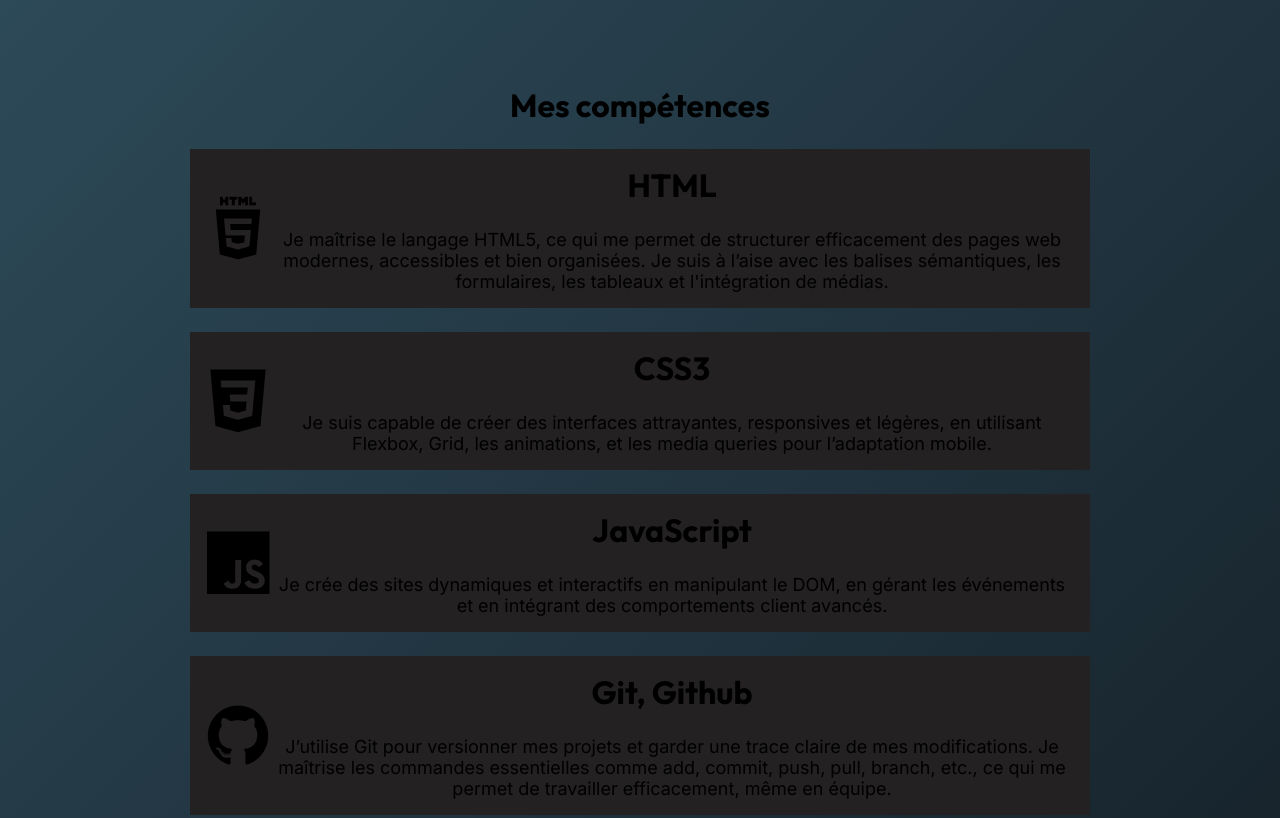
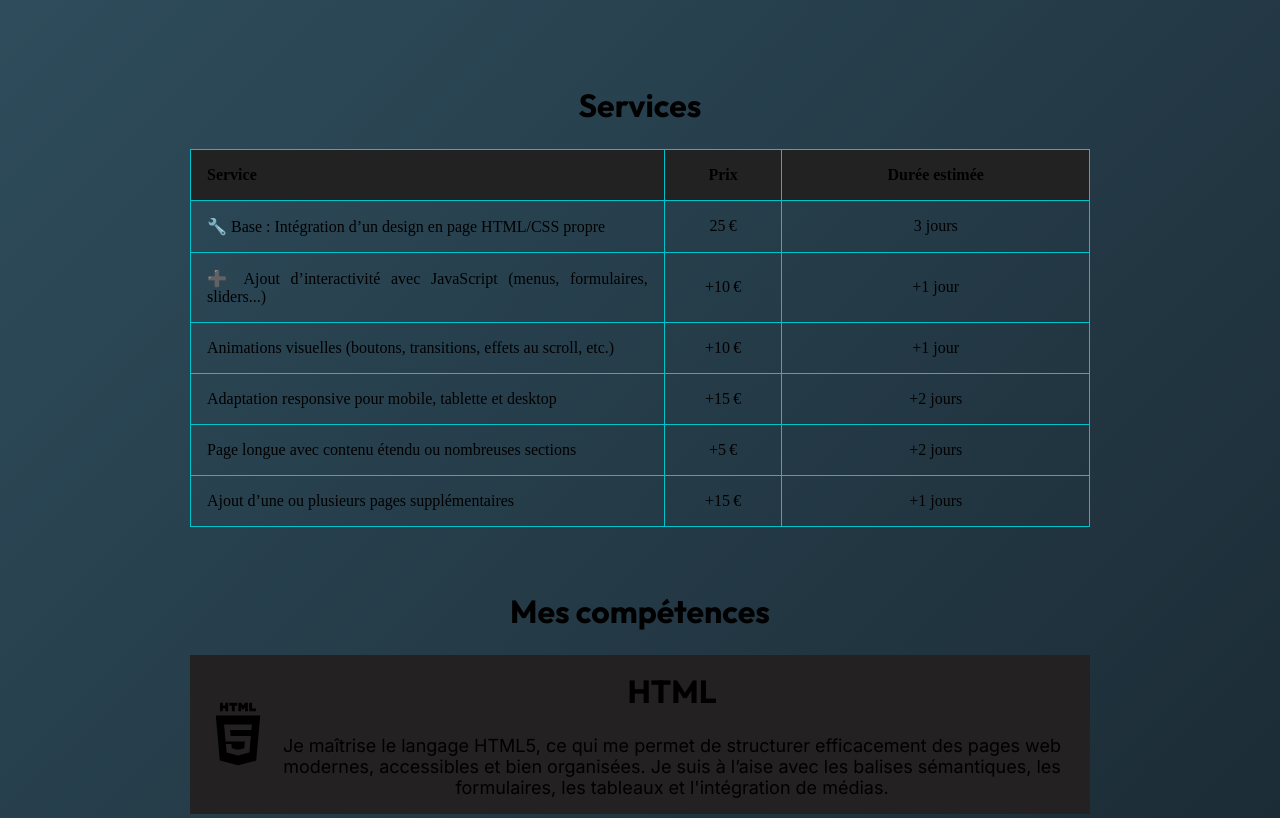
Before and after one commit to Yan-Carrel/dev-portfolio, a plain HTML site: page index.html in a window 1280 px wide. Shown: the part 1268-2086 px from the top of the page. Drawn offline with nearby package versions, Linux system fonts and the light colour scheme.

Commit message:
added table section

```diff
--- a/index.html
+++ b/index.html
@@ -27,6 +27,7 @@
         <ul id="nav-link">
             <li><a href="#hero">Accueil</a></li>
             <li><a href="#a-propos">A propos</a></li>
+            <li><a href="#services">Services</a></li>
             <li><a href="#competences">Mes competences</a></li>
         </ul>
         <button class="hamberger-menu"><img src="images/hamberg_menu_white.png" alt="mode sombre"></button>
@@ -77,6 +78,47 @@
                     <div><button>Mon compte ComeUp</button></div>
                 </div>
              </div>
+        </section>
+
+        <section id="services">
+            <h2>Services</h2>
+            <table>
+                <tr class="first-row row">
+                    <th class="colonne-service">Service</th>
+                    <th>Prix</th>
+                    <th class="colone-duree">Durée estimée</th>
+                </tr>
+                <tr class="second-row row">
+                    <td class="colonne-service">🔧 Base : Intégration d’un design en page HTML/CSS propre</td>
+                    <td>25 €</td>
+                    <td class="colone-duree">3 jours</td>
+                </tr>
+                <tr class="third-row row">
+                    <td class="colonne-service">➕ Ajout d’interactivité avec JavaScript (menus, formulaires, sliders...)</td>
+                    <td>+10 €</td>
+                    <td class="colone-duree">+1 jour</td>
+                </tr>
+                <tr class="fourth-row row">
+                    <td class="colonne-service">Animations visuelles (boutons, transitions, effets au scroll, etc.)</td>
+                    <td>+10 €</td>
+                    <td class="colone-duree">+1 jour</td>
+                </tr>
+                <tr class="fifth-row row">
+                    <td class="colonne-service">Adaptation responsive pour mobile, tablette et desktop</td>
+                    <td>+15 €</td>
+                    <td class="colone-duree">+2 jours</td>
+                </tr>
+                <tr class="sixth-row row">
+                    <td class="colonne-service">Page longue avec contenu étendu ou nombreuses sections</td>
+                    <td>+5 €</td>
+                    <td class="colone-duree">+2 jours</td>
+                </tr>
+                <tr class="seventh-row row">
+                    <td class="colonne-service">Ajout d’une ou plusieurs pages supplémentaires</td>
+                    <td>+15 €</td>
+                    <td class="colone-duree">+1 jours</td>
+                </tr>
+            </table>
         </section>
 
         <!-- <section id="projets">
--- a/styles.css
+++ b/styles.css
@@ -197,6 +197,45 @@ button{
 }
 
 
+/* Table */
+table{
+    /* border: solid 1px #fff; */
+    text-align: center;
+    width: 100%;
+    border-collapse : collapse;
+    max-width : 900px;
+    margin : 0 auto;
+}
+
+.first-row{
+    background-color : var(--bordure_diviseur);
+}
+
+.colonne-service{
+    max-width: 150px;
+    text-align: justify;
+    padding: 1rem;
+}
+
+#services{
+    margin-bottom: var(--espace_section);
+}
+
+#services h2{
+    margin-bottom: var(--espace_titre_texte);
+    text-align: center;
+}
+
+/* .colonne-duree{
+    max-width: 50px;
+} */
+
+tr td, tr th{
+    border: solid 1px var(--couleur_accent);
+}
+
+
+
 
 /* section projets */
 /* #projets{
@@ -279,7 +318,7 @@ footer{
 
   #nav-link{
     display: flex;
-    font-size : var(--tailleH2);
+    font-size : var(--taille_paragraphe);
     gap : 4rem;
     margin-right: 4rem;
     /* text-decoration : none; */
```
